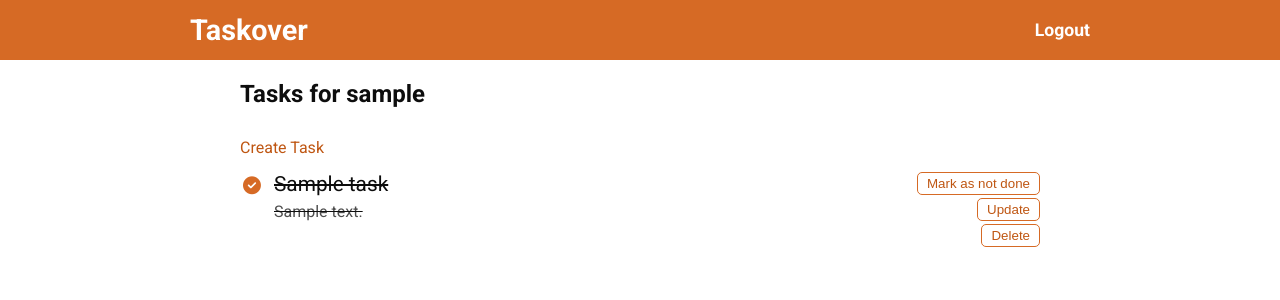
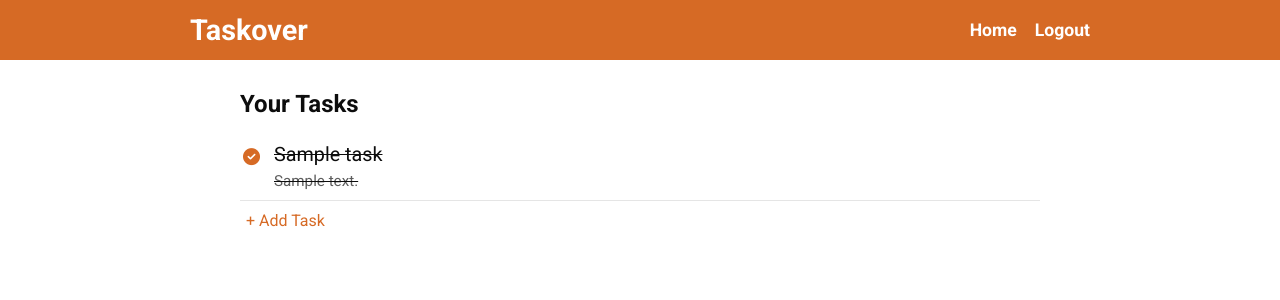
Before and after one commit to angelofallars/taskover, a Flask app: page / in a window 1280 px wide. Shown: the top 300 px of the page. Run offline with Flask 2, Linux system fonts and the light colour scheme; the visitor is signed in with stand-in values (Sample User, id 1); tables that the repository leaves empty hold one stand-in row (values such as "Sample post"); style sheets or scripts are compiled from the project's sources; some libraries are stand-ins or nearby versions.

Commit message:
feat: another big update

```diff
--- a/taskover/db.py
+++ b/taskover/db.py
@@ -20,7 +20,8 @@ def init_db():
                      ""
                      "CREATE TABLE IF NOT EXISTS tasks ("
                      "id INTEGER PRIMARY KEY AUTOINCREMENT,"
-                     "author_id INTEGER NOT NULL,"
+                     "user_id INTEGER NOT NULL,"
+                     "task_order INTEGER NOT NULL,"
                      "created TIMESTAMP NOT NULL DEFAULT CURRENT_TIMESTAMP,"
                      "title TEXT NOT NULL,"
                      "body TEXT NOT NULL,"
--- a/taskover/routes.py
+++ b/taskover/routes.py
@@ -3,7 +3,7 @@ from sqlite3 import Row
 from typing import Union
 
 from flask import (render_template, redirect, url_for,
-                   flash, g, request, Blueprint, session)
+                   flash, g, request, Blueprint, session, jsonify)
 from werkzeug.security import generate_password_hash, check_password_hash
 from taskover.db import get_db
 
@@ -15,7 +15,7 @@ def get_task(task_id: int, user_id: int) -> Union[Row, None]:
     # Check if a task with that ID exists and is owned by the user
     task = get_db().execute(
                             """SELECT * FROM tasks
-                               WHERE id = ? AND author_id = ?""",
+                               WHERE id = ? AND user_id = ?""",
                             (task_id, user_id)).fetchone()
 
     return task
@@ -39,12 +39,32 @@ def index():
     # Get the list of tasks for the user
     if g.user:
         tasks = db.execute("""SELECT id, title, body, is_completed
-                              FROM tasks WHERE author_id = ?""",
+                              FROM tasks WHERE user_id = ?""",
                            (g.user["id"],)).fetchall()
     else:
         tasks = {}
 
     return render_template("index.html", tasks=tasks, css="index.css")
+
+
+@bp.route("/tasks")
+@login_required
+def fetch_tasks():
+    tasks = get_db().execute("""SELECT id, title, body, is_completed, task_order
+                             FROM tasks WHERE user_id = ?""",
+                             (g.user["id"],)).fetchall()
+
+    # Convert SQLite row into dicts
+    for i in range(len(tasks)):
+        tasks[i] = dict(tasks[i])
+
+        # Convert Pythonic prop names into JavaScript names
+        tasks[i]["isCompleted"] = tasks[i]["is_completed"]
+        del tasks[i]["is_completed"]
+        tasks[i]["order"] = tasks[i]["task_order"]
+        del tasks[i]["task_order"]
+
+    return jsonify(tasks)
 
 
 @bp.route("/create", methods=("GET", "POST"))
@@ -64,10 +84,12 @@ def create_task():
         if not error:
             # Insert the task into database
             db.execute(
-                       """INSERT INTO tasks (title, body, author_id)
-                          VALUES (?, ?, ?)
+                       """INSERT INTO tasks (title, body, user_id, task_order)
+                          VALUES (?, ?, ?,
+                                  (SELECT COUNT(*) FROM tasks WHERE
+                                   user_id = ?) + 1)
                           """,
-                       (title, body, g.user["id"]))
+                       (title, body, g.user["id"], g.user["id"]))
             db.commit()
 
             return redirect(url_for("routes.index"))
@@ -144,6 +166,11 @@ def delete_task():
 
     db.execute("""DELETE FROM tasks
                   WHERE id = ?""", (task_id,))
+    # Shift all proceeding task counts by -1
+    db.execute("""UPDATE tasks
+                  SET task_order = task_order - 1
+                  WHERE user_id = ? AND
+                  task_order > ?""", (g.user["id"], task["task_order"]))
     db.commit()
 
     return redirect(url_for("routes.index"))
--- a/taskover/static/js/script.js
+++ b/taskover/static/js/script.js
@@ -0,0 +1,135 @@
+"use strict";
+let tasks = [];
+const addTaskInit = document.querySelector(".add-task-init");
+const addTaskButton = document.querySelector(".form__add-task");
+const cancelAddTask = document.querySelector(".form__cancel");
+// Fetch JSON list of tasks for the user from the API
+function fetchTasks() {
+    const xhttp = new XMLHttpRequest;
+    xhttp.onreadystatechange = function () {
+        if (this.readyState === 4 && this.status === 200) {
+            tasks = JSON.parse(xhttp.responseText);
+            updateTaskView(tasks);
+        }
+    };
+    xhttp.open("GET", "/tasks");
+    xhttp.send();
+}
+function hideAddTask() {
+    const form = document.querySelector(".form--create");
+    if (form === null)
+        return;
+    const title = form.querySelector(".form__title");
+    const body = form.querySelector(".form__body");
+    title.value = "";
+    body.value = "";
+    addTaskInit.classList.remove("hidden");
+    form.classList.add("hidden");
+}
+// Update the DOM list of tasks
+function updateTaskView(newTasks) {
+    const taskList = document.querySelector(".task-list");
+    // Clear the current task list
+    while (taskList.lastElementChild) {
+        taskList.removeChild(taskList.lastElementChild);
+    }
+    // Populate the task list with tasks
+    newTasks.forEach((task) => {
+        const taskElement = document.createElement("div");
+        const taskCheckmark = document.createElement("div");
+        const taskContent = document.createElement("div");
+        const taskContentTitle = document.createElement("div");
+        const taskContentBody = document.createElement("div");
+        const taskActions = document.createElement("div");
+        const taskCheckmarkSymbol = document.createElement("i");
+        const taskActionsDelete = document.createElement("i");
+        const taskActionsEdit = document.createElement("i");
+        taskElement.classList.add("task");
+        taskCheckmark.classList.add("task__checkmark");
+        taskContent.classList.add("task__content");
+        taskContentTitle.classList.add("task__content__title");
+        taskContentBody.classList.add("task__content__body");
+        taskActions.classList.add("task__actions");
+        if (task.isCompleted) {
+            taskElement.classList.add("task--completed");
+            taskCheckmarkSymbol.classList.add("fas");
+            taskCheckmarkSymbol.classList.add("fa-check-circle");
+        }
+        else {
+            taskCheckmarkSymbol.classList.add("far");
+            taskCheckmarkSymbol.classList.add("fa-circle");
+        }
+        // Mark a task as done / not done
+        taskCheckmarkSymbol.addEventListener("click", () => {
+            const xhttp = new XMLHttpRequest;
+            xhttp.onreadystatechange = function () {
+                if (this.readyState === 4 && this.status === 200) {
+                    fetchTasks();
+                }
+            };
+            xhttp.open("POST", "/mark_completion");
+            xhttp.setRequestHeader('Content-Type', 'application/x-www-form-urlencoded');
+            xhttp.send(`id=${encodeURIComponent(task.id)}`);
+        });
+        // Delete a task
+        taskActionsDelete.addEventListener("click", () => {
+            const xhttp = new XMLHttpRequest;
+            xhttp.onreadystatechange = function () {
+                if (this.readyState === 4 && this.status === 200) {
+                    fetchTasks();
+                }
+            };
+            xhttp.open("POST", "/delete");
+            xhttp.setRequestHeader('Content-Type', 'application/x-www-form-urlencoded');
+            xhttp.send(`id=${encodeURIComponent(task.id)}`);
+        });
+        taskContentTitle.textContent = task.title;
+        taskContentBody.textContent = task.body;
+        taskActionsDelete.setAttribute("class", "fas fa-trash-alt");
+        taskActionsEdit.setAttribute("class", "fas fa-edit");
+        taskCheckmark.appendChild(taskCheckmarkSymbol);
+        taskContent.appendChild(taskContentTitle);
+        taskContent.appendChild(taskContentBody);
+        taskActions.appendChild(taskActionsEdit);
+        taskActions.appendChild(taskActionsDelete);
+        taskElement.appendChild(taskCheckmark);
+        taskElement.appendChild(taskContent);
+        taskElement.appendChild(taskActions);
+        taskList.appendChild(taskElement);
+    });
+}
+// Create task
+addTaskButton.addEventListener("click", (e) => {
+    const form = document.querySelector(".form--create");
+    if (form === null)
+        return;
+    const title = form.querySelector(".form__title");
+    const body = form.querySelector(".form__body");
+    const titleText = title.value;
+    const bodyText = body.value;
+    if (!titleText) {
+        alert("Title cannot be blank");
+        return;
+    }
+    const xhttp = new XMLHttpRequest;
+    xhttp.onreadystatechange = function () {
+        if (this.readyState === 4 && this.status === 200) {
+            fetchTasks();
+            title.value = "";
+            body.value = "";
+            hideAddTask();
+        }
+    };
+    xhttp.open("POST", "/create");
+    xhttp.setRequestHeader('Content-Type', 'application/x-www-form-urlencoded');
+    xhttp.send(`title=${encodeURIComponent(titleText)}&body=${encodeURIComponent(bodyText)}`);
+});
+addTaskInit.addEventListener("click", () => {
+    const form = document.querySelector(".form--create");
+    if (form === null)
+        return;
+    form.classList.remove("hidden");
+    addTaskInit.classList.add("hidden");
+});
+cancelAddTask.addEventListener("click", hideAddTask);
+fetchTasks();
--- a/taskover/static/sass/_base.scss
+++ b/taskover/static/sass/_base.scss
@@ -41,24 +41,23 @@ a:hover {
   background-color: color.$primary;
   font-weight: 700;
 
-  &__title {
-    font-size: 1.8em;
-  }
-
   &__content {
-    width: 100%;
+    width: 92%;
     max-width: 900px;
     display: flex;
     justify-content: space-between;
     align-items: center;
-    padding: 0 20px;
+  }
+
+  &__title {
+    font-size: 1.8em;
   }
 
   &__links {
     font-size: 1.1em;
     list-style-type: none;
     display: flex;
-    gap: 12px;
+    gap: 18px;
   }
 
   a {
@@ -70,19 +69,43 @@ a:hover {
   display: flex;
   flex-direction: column;
   max-width: 800px;
-  width: 95%;
+  width: 92%;
+  margin: 20px 0;
 }
 
 .form {
   display: flex;
   flex-direction: column;
   align-items: flex-start;
-  gap: 15px;
+  gap: 5px;
 
   &__fields {
     display: flex;
     flex-direction: column;
-    gap: 4px;
+    gap: 5px;
+    border: 1px solid color.$fg-lighter;
+    padding: 8px 10px;
+    border-radius: 5px;
+
+    input, textarea {
+      border: 0;
+      font-size: 0.95em;
+      font-family: "Roboto", sans-serif;
+      resize: none;
+      border: none;
+    }
+
+    textarea {
+      font-size: 0.88em;
+    }
+
+    input:focus, textarea:focus {
+      outline: none;
+    }
+  }
+
+  &__body {
+    height: 40px;
   }
 
   &__submission {
@@ -90,7 +113,7 @@ a:hover {
     flex-direction: row;
     gap: 7px;
 
-    input, a {
+    input, a, button {
       color: color.$primary--dark;
       background-color: transparent;
       border: 1px solid color.$primary;
@@ -112,3 +135,7 @@ a:hover {
   color: color.$red;
   margin: 10px 0;
 }
+
+.hidden {
+  display: none;
+}
--- a/taskover/static/sass/_color.scss
+++ b/taskover/static/sass/_color.scss
@@ -1,6 +1,8 @@
 $bg: #FFFFFF;
 $fg: #0D0D0D;
-$fg-light: #4D4D4D;
+$fg-light: #5D5D5D;
+$fg-lighter: #B4B4B4;
+$fg-lightest: #E5E5E5;
 $primary: #D66A25;
 $primary--dark: #BF5612;
 $red: #BF2212;
--- a/taskover/static/sass/index.scss
+++ b/taskover/static/sass/index.scss
@@ -1,17 +1,23 @@
 @use 'base';
 @use 'color';
+
+h2 {
+  margin: 5px 0;
+}
 
 .task-list {
   margin: 10px 0;
   display: flex;
   flex-direction: column;
-  gap: 15px;
+  font-size: 0.95em;
 }
 
 .task {
   display: flex;
   flex-direction: row;
   gap: 10px;
+  padding: 10px 0;
+  border-bottom: 1px solid color.$fg-lightest;
 
   &__checkmark {
     margin-top: 2px;
@@ -46,23 +52,28 @@
   }
 
   &__actions {
-    display: flex;
-    flex-direction: column;
-    align-items: flex-end;
+    display: none;
+    flex-direction: row;
+    align-items: flex-start;
     gap: 3px;
 
-    input {
+    i {
       color: color.$primary--dark;
       background-color: transparent;
-      border: 1px solid color.$primary;
-      padding: 3px 9px;
+      padding: 5px 5px;
       border-radius: 5px;
-      font-weight: 400;
+      font-size: 1.2em;
     }
 
-    input:hover {
+    i:hover {
       background-color: color.$primary;
       color: color.$bg;
+    }
+  }
+
+  &:hover {
+    .task__actions {
+      display: flex;
     }
   }
 
@@ -72,3 +83,19 @@
     }
   }
 }
+
+.add-task-init {
+  color: color.$primary;
+  margin: 0px 6px;
+  user-select: none;
+}
+
+.add-task-init:hover {
+  text-decoration: underline;
+}
+
+@media all and (max-width: 600px) {
+  .task__actions {
+    display: flex;
+  }
+}
--- a/taskover/templates/base.html
+++ b/taskover/templates/base.html
@@ -20,6 +20,7 @@
       <div class="nav__content">
         <div class="nav__title">Taskover</div>
         <ul class="nav__links">
+          <li><a href="{{ url_for('routes.index') }}">Home</a></li>
           {% if g.user %}
             <li><a href="{{ url_for('routes.logout') }}">Logout</a></li>
           {% else %}
--- a/taskover/templates/index.html
+++ b/taskover/templates/index.html
@@ -2,59 +2,29 @@
 
 {% block title %}Main{% endblock %}
 
-{% if g.user %}
-  {% block header %}Tasks for {{ g.user["username"] }}{% endblock %}
-{% endif %}
-
 {% block content %}
   {% if g.user %}
-    <div class="task-list">
-      <div class="task-list__actions">
-        <a href="{{ url_for("routes.create_task") }}">Create Task</a>
+    <h2>Your Tasks</h2>
+
+    <div class="task-list"></div>
+
+    <div class="task-control">
+
+      <div class="add-task-init">+ Add Task</div>
+
+      <div class="form form--create hidden">
+        <div class="form__fields">
+          <input name="title" class="form__title" placeholder="Task name" autofocus autocomplete=off maxlength=30 type="text">
+          <textarea class="form__body" placeholder="Description" name="body" rows=50 cols=36 maxlength=50></textarea>
+        </div>
+
+        <div class="form__submission">
+          <button class="form__add-task">Add Task</button>
+          <button class="form__cancel">Cancel</button>
+        </div>
       </div>
 
-      {% for task in tasks %}
-        <div class="task {% if task.is_completed == 1 %}task--completed{% endif %}">
+    </div>
 
-          <div class="task__checkmark">
-            {% if task.is_completed %}
-              <i class="fas fa-check-circle"></i>
-            {% else %}
-              <i class="far fa-circle"></i>
-            {% endif %}
-          </div>
-
-          <div class="task__content">
-            <div class="task__content__title">{{ task.title }}</div>
-            <div class="task__content__body">{{ task.body }}</div>
-          </div>
-
-          <div class="task__actions">
-            <form action="{{ url_for("routes.toggle_task") }}" method="post">
-              <input name="id" value="{{ task.id }}" type="hidden">
-
-              {% if task.is_completed == 1 %}
-                <input value="Mark as not done" type="submit">
-              {% else %}
-                <input value="Mark as done" type="submit">
-              {% endif %}
-            </form>
-
-            <form action="{{ url_for("routes.update_task") }}" method="post">
-              <input name="id" value="{{ task.id }}" type="hidden">
-              <input name="update_db" value="no" type="hidden">
-              <input value="Update" type="submit">
-            </form>
-
-            <form action="{{ url_for("routes.delete_task") }}" method="post">
-              <input name="id" value="{{ task.id }}" type="hidden">
-              <input value="Delete" type="submit">
-            </form>
-          </div>
-
-        </div>
-      {% endfor %}
-
-    </div>
   {% endif %}
 {% endblock %}
```
Also changed, not shown: taskover/static/css/styles.css (+34 -11 lines), taskover/static/js/script.ts (added, +176 -0 lines), tsconfig.json (added, +12 -0 lines), 3 other files.
